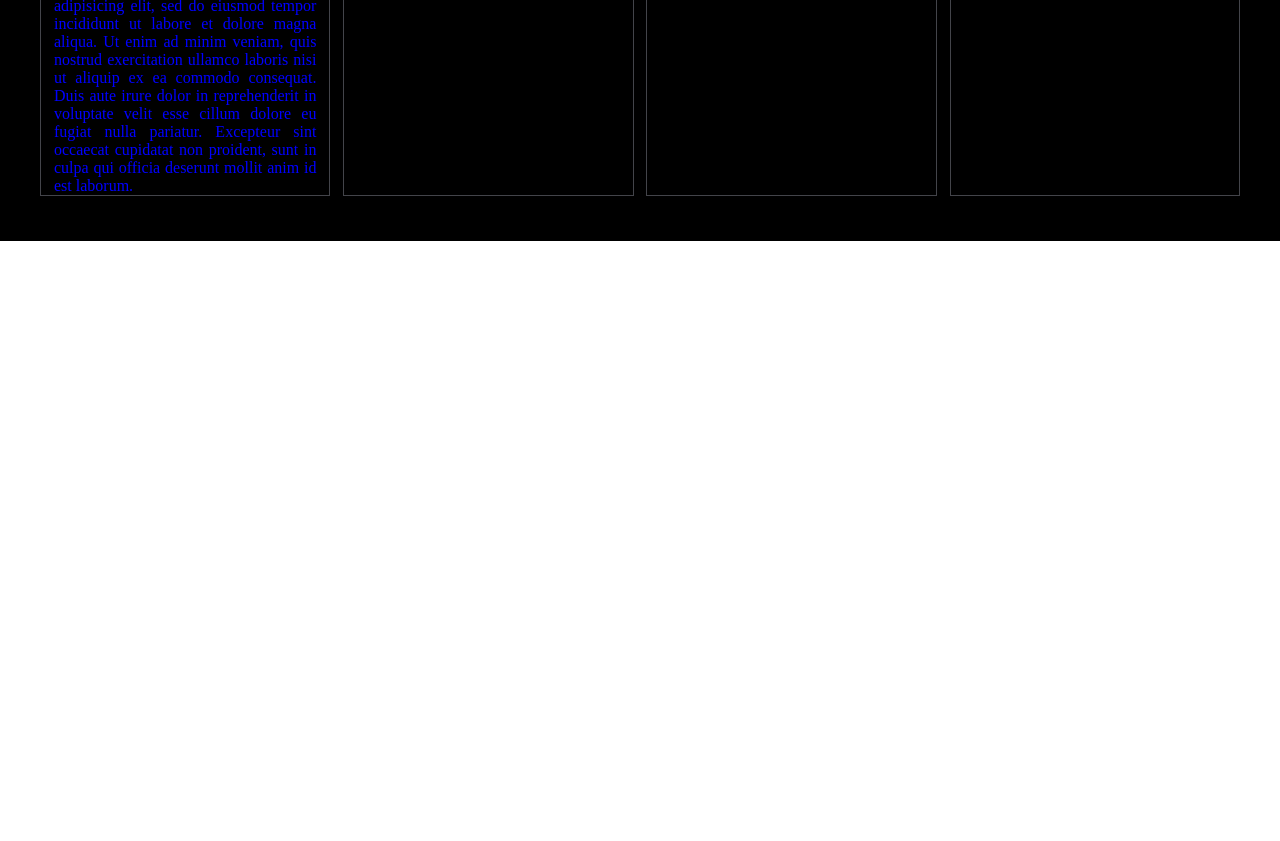
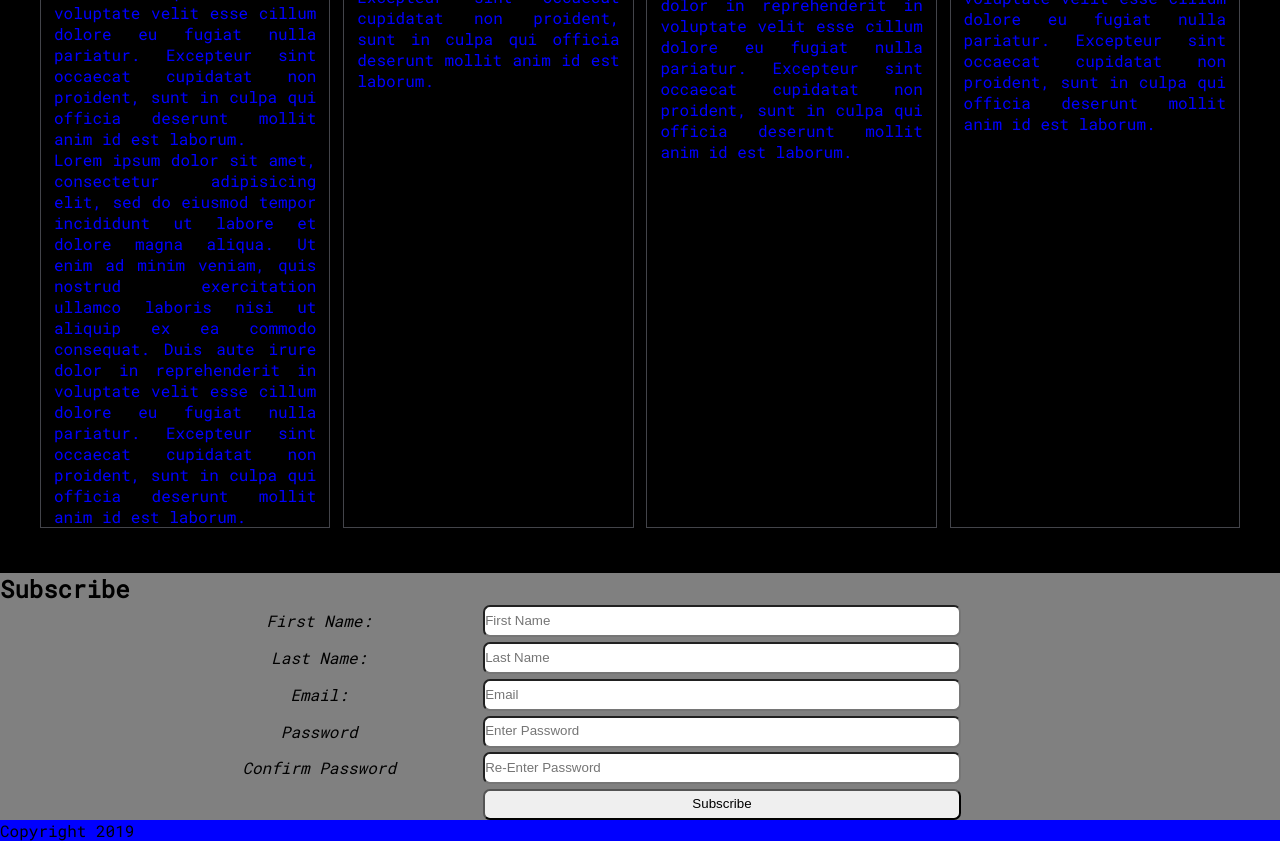
Before and after one commit to ericjreilly1983/space-explore, a plain HTML site: page index.html in a window 1280 px wide. Shown: the part 858-1699 px from the top of the page. Before the commit the page ends 1117 px from the top, so only its background shows below. Drawn offline with Linux system fonts and the light colour scheme.

Commit message:
subscribe form added

```diff
--- a/index.html
+++ b/index.html
@@ -2,6 +2,8 @@
 <html>
 <head>
 	<title>Space Exploration by Eric</title>
+	<link href="https://fonts.googleapis.com/css?family=Major+Mono+Display|Orbitron|Roboto+Mono" rel="stylesheet">
+
 	<link rel="stylesheet" href="https://use.fontawesome.com/releases/v5.6.3/css/all.css" integrity="sha384-UHRtZLI+pbxtHCWp1t77Bi1L4ZtiqrqD80Kn4Z8NTSRyMA2Fd33n5dQ8lWUE00s/" crossorigin="anonymous">
 
 
@@ -18,7 +20,7 @@
 
 	/*menu button*/
 
-	label:first-of-type {
+	#menu-icon {
 		display: none;
 		color: blue;
 		position: absolute;
@@ -49,6 +51,7 @@
 		width: 400px;
 		transition: 1s all;
 		color: blue;
+		font-family: 'Major Mono Display', monospace;
 	}
 
 	aside ul {
@@ -62,6 +65,8 @@
 		display: flex;
 		flex-flow: row wrap;
 		justify-content: space-between;
+		font-family: 'Major Mono Display', monospace;
+
 	}
 	header ul li {
 		padding: 1em;
@@ -77,6 +82,16 @@
 	div.heading h1 {
 		text-align: center;
 		padding-top: 25vh;
+		font-family: 'Orbitron', sans-serif;
+		font-size: 5em;
+	}
+
+	main, section, footer {
+		font-family: 'Roboto Mono', monospace;
+	}
+
+	main h3 {
+		text-transform: uppercase;
 	}
 
 	main {
@@ -130,9 +145,39 @@
 		padding-right: 5px;
 	}
 
+	#subscribe {
+		background-color: gray;
+	}
+
+
+	#subscribe form {
+		display: grid;
+		grid-template-columns: 1fr 2fr;
+		max-width: 960px;
+		margin: 0 auto;
+		grid-gap: .3em;
+	}
+	#subscribe input, #subscribe button {
+		width: 75%;
+		line-height: 2em;
+		border-radius: 7px;
+	}
+
+	#subscribe label {
+		text-align: center;
+		font-style: italic;
+		line-height: 2em;
+	}
+	#subscribe form input, #subscribe form label {
+		/*max-width: 25vw;*/
+	}
+
+
+
 	footer {
 		position: sticky;
-		bottom: 0px;
+		top: 0;
+		background-color: blue;
 	}
 
 @media only screen and (max-width: 960px) {
@@ -146,7 +191,7 @@
   	grid-template-columns: 1fr;
   }
 
-  label:first-of-type {
+  #menu-icon {
   	display: inline;
   }
 
@@ -166,7 +211,7 @@
 	</ul>
 </header>
 
-<label for = "menu"><i class="fas fa-plus"></i></label>
+<label for = "menu" id= "menu-icon"><i class="fas fa-plus"></i></label>
 <input type="checkbox" id="menu">
 
 <aside>
@@ -232,6 +277,23 @@
 		</ul>
 	</div>
 </main>
+<section id = "subscribe">
+	<h2>Subscribe</h1>
+	<form>
+		<label class = "subscribe_label">First Name:</label>
+		<input type="text" name="" placeholder = "First Name">
+		<label class = "subscribe_label">Last Name:</label>
+		<input type="text" name="" placeholder = "Last Name">
+		<label class = "subscribe_label">Email:</label>
+		<input type="email" name="" placeholder= "Email">
+		<label class = "subscribe_label">Password</label>
+		<input type="password" name="" placeholder = "Enter Password" required placeholder = "Choose Password" minlength = "8"  pattern="(?=.*\d)(?=.*[\W_]).{8,}" >
+		<label class = "subscribe_label">Confirm Password</label>
+		<input type="password" placeholder="Re-Enter Password" required>
+		<div></div>
+		<button>Subscribe</button>
+	</form>
+</section>
 <footer>
 	<span>Copyright 2019</span>
 </footer>
```
